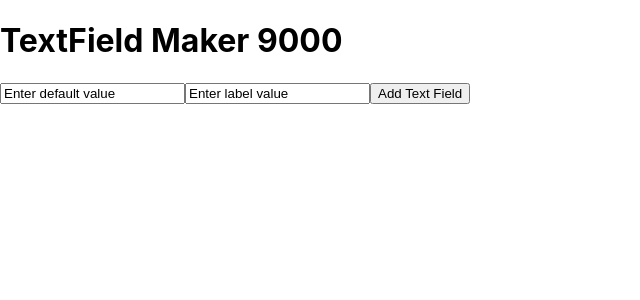
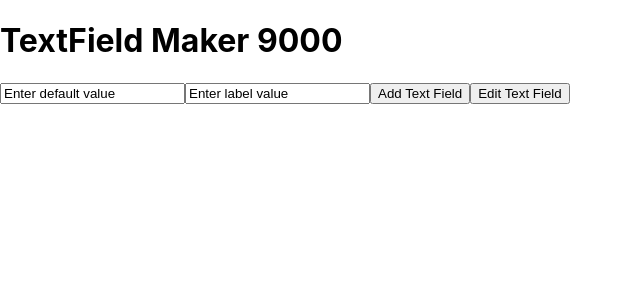
Before and after one commit to Tizdbl/react-test-app, a React (Create React App) app: page / in a window 1280 px wide. Shown: the top 300 px of the page, without its empty margins (0-640 px from the left). Built offline with nearby package versions, Linux system fonts and the light colour scheme.

Commit message:
added edit button and functionality

```diff
--- a/src/App.js
+++ b/src/App.js
@@ -5,9 +5,23 @@ function App() {
     const [textFieldDefaultValue, setTextFieldDefaultValue] = useState('Enter default value');
     const [textFieldLabelValue, setTextFieldLabelValue] = useState('Enter label value');
     const [textFields, setTextFields] = useState([]);
+    const [selectedTextFieldIndex, setSelectedTextFieldIndex] = useState([]);
 
     const handleDefaultValueButtonClick = () => {
         setTextFields([...textFields, { value: textFieldDefaultValue, label: textFieldLabelValue }]);
+    };
+    const handleTextFieldClick = (index) => {
+        setSelectedTextFieldIndex(index);
+        setTextFieldDefaultValue(textFields[index].value);
+        setTextFieldLabelValue(textFields[index].label);
+    };
+    const handleEditButtonClick = () =>{
+        if (selectedTextFieldIndex !== null) {
+            const updatedTextFields = [...textFields];
+            updatedTextFields[selectedTextFieldIndex].value = textFieldDefaultValue;
+            updatedTextFields[selectedTextFieldIndex].label = textFieldLabelValue;
+            setTextFields(updatedTextFields);
+        }
     };
 
     return (
@@ -27,11 +41,13 @@ function App() {
                     onChange={(e) => setTextFieldLabelValue(e.target.value)}
                 />
                 <button onClick={handleDefaultValueButtonClick}>Add Text Field</button>
+                <button onClick={handleEditButtonClick}>Edit Text Field</button>
             </div>
             <div>
                 {textFields.map((field, index) => (
                     <Draggable key={index}>
-                        <div style={{ position: 'absolute'}}>
+                        <div style={{ position: 'absolute', border: selectedTextFieldIndex === index ? '2px solid red' : 'none'}}
+                             onClick={() => handleTextFieldClick(index)}>
                             <p>{field.label}</p>
                             <input
                                 type="text"
```
